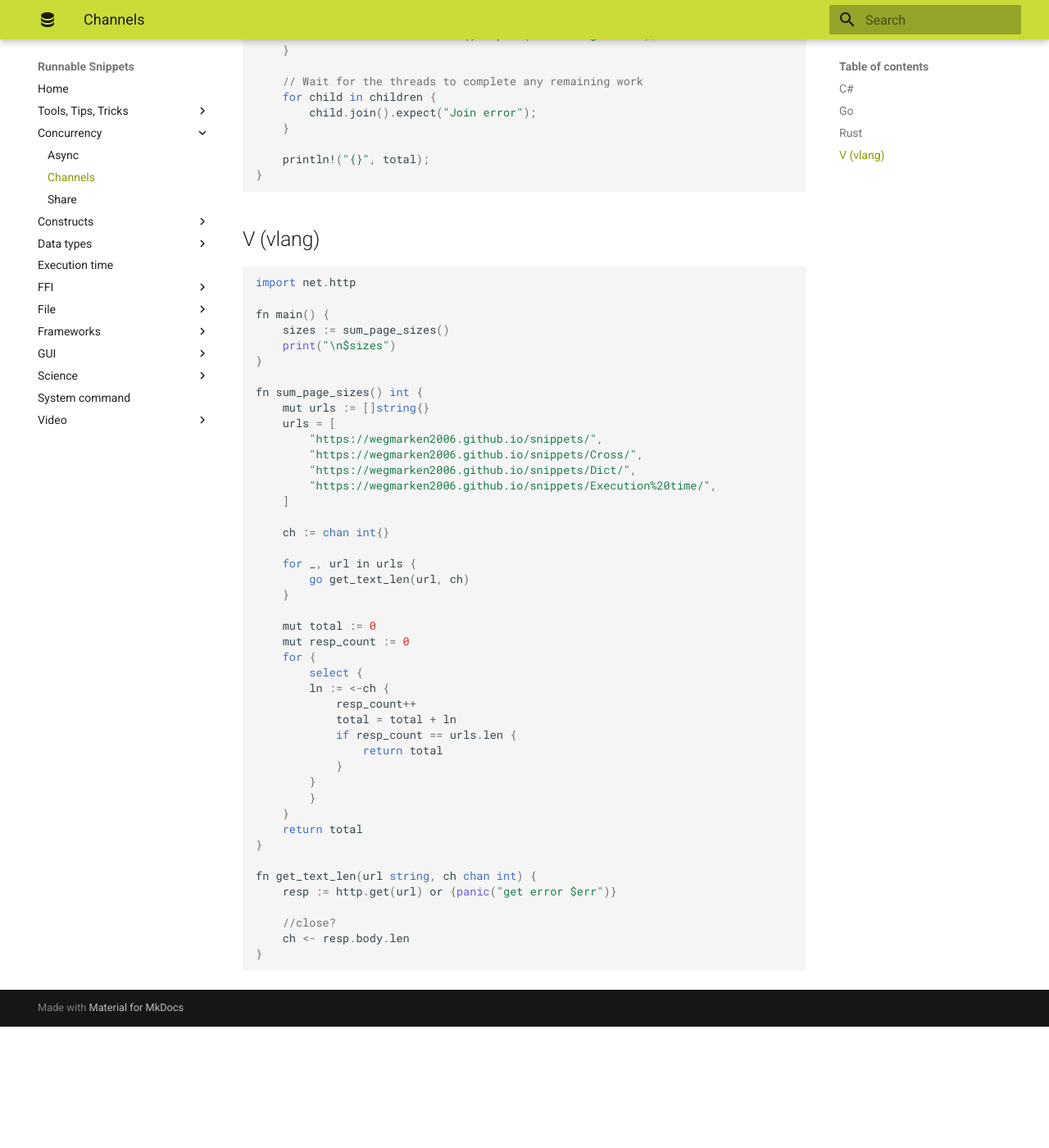
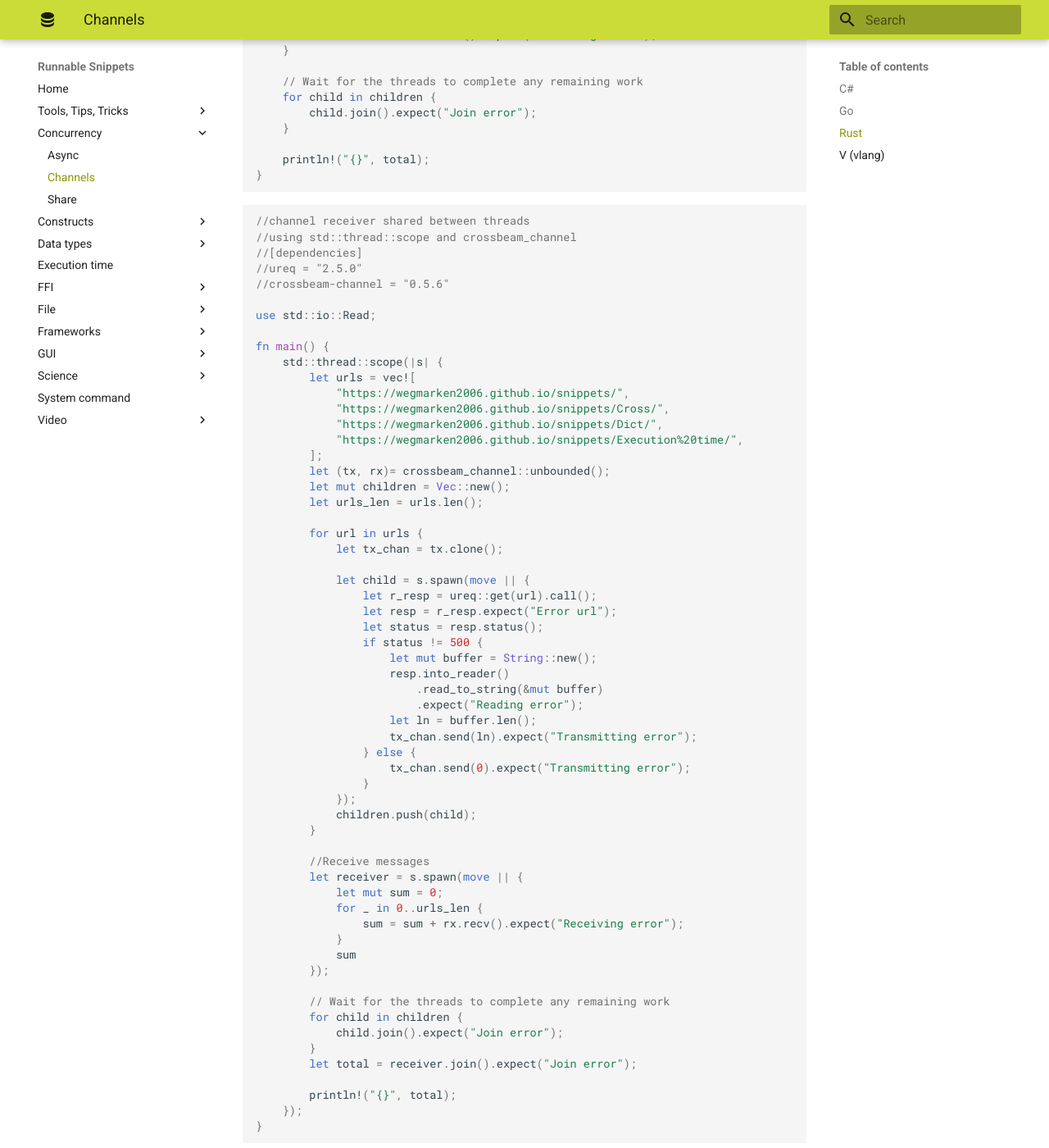
Before and after one commit to wegmarken2006/snippets_src, an MkDocs documentation site: the page built from docs/Channels.md, in a window 1280 px wide and 1400 px high, scrolled down 2297 px. Shown: the whole window at 82% size. Built offline with MkDocs 1.6.1 and Material for MkDocs 9.7.7, drawn with Linux system fonts in a browser that asks for light colours; before the commit the page ends 3549 px from its top, so only the background shows below that.

Commit message:
rust chanels

````diff
--- a/docs/Channels.md
+++ b/docs/Channels.md
@@ -62,7 +62,6 @@ func getTextLen(url string, ch chan int) {
 
 ## Rust
 ```rust
-
 //[dependencies]
 //ureq = "0.11.2"
 
@@ -119,7 +118,67 @@ fn sum_page_sizes() {
 
     println!("{}", total);
 }
+```
+```rust
+//channel receiver shared between threads
+//using std::thread::scope and crossbeam_channel
+//[dependencies]
+//ureq = "2.5.0"
+//crossbeam-channel = "0.5.6"
 
+use std::io::Read;
+
+fn main() {
+    std::thread::scope(|s| {
+        let urls = vec![
+            "https://wegmarken2006.github.io/snippets/",
+            "https://wegmarken2006.github.io/snippets/Cross/",
+            "https://wegmarken2006.github.io/snippets/Dict/",
+            "https://wegmarken2006.github.io/snippets/Execution%20time/",
+        ];
+        let (tx, rx)= crossbeam_channel::unbounded();
+        let mut children = Vec::new();
+        let urls_len = urls.len();
+
+        for url in urls {
+            let tx_chan = tx.clone();
+
+            let child = s.spawn(move || {
+                let r_resp = ureq::get(url).call();
+                let resp = r_resp.expect("Error url");
+                let status = resp.status();
+                if status != 500 {
+                    let mut buffer = String::new();
+                    resp.into_reader()
+                        .read_to_string(&mut buffer)
+                        .expect("Reading error");
+                    let ln = buffer.len();
+                    tx_chan.send(ln).expect("Transmitting error");
+                } else {
+                    tx_chan.send(0).expect("Transmitting error");
+                }
+            });
+            children.push(child);
+        }
+
+        //Receive messages
+        let receiver = s.spawn(move || {
+            let mut sum = 0;
+            for _ in 0..urls_len {
+                sum = sum + rx.recv().expect("Receiving error");
+            }
+            sum
+        });
+
+        // Wait for the threads to complete any remaining work
+        for child in children {
+            child.join().expect("Join error");
+        }
+        let total = receiver.join().expect("Join error");
+
+        println!("{}", total);
+    });
+}
 ```
 
 ## V (vlang)
````
Also changed, not shown: docs/index.md (+1 -1 lines).
